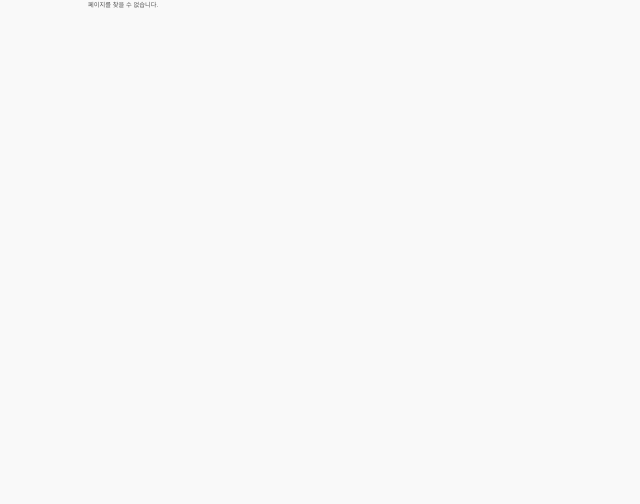
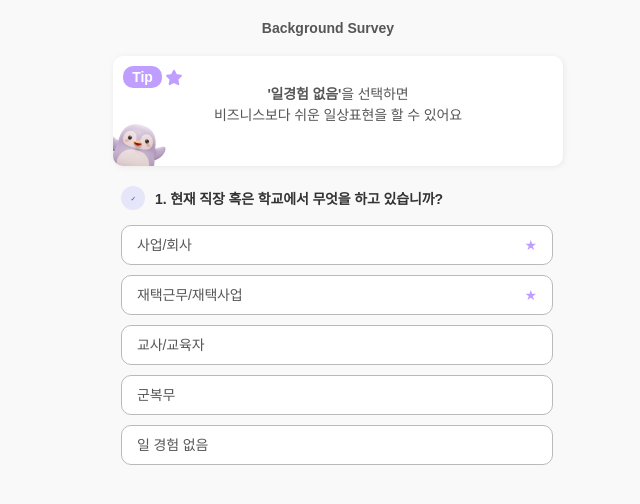
Before and after one commit to SSAFY12-B107/OmyPIc, a React (Vite) app in the folder Frontend/: page /auth/survey in a window 1280 px wide. Shown: the top 504 px of the page, without its empty margins (312-952 px from the left). Built offline with nearby package versions, Linux system fonts and the light colour scheme.

Commit message:
Chore : 라우터 설정 변경, 서베이 및 팁 css 수정

```diff
--- a/Frontend/src/App.tsx
+++ b/Frontend/src/App.tsx
@@ -2,7 +2,7 @@ import "./App.css";
 import { BrowserRouter, Routes, Route } from "react-router-dom";
 import Home from "./pages/home/Home";
 import Login from "./pages/auth/Login";
-// import Survey from "./pages/auth/Survey";
+import Survey from "./pages/auth/Survey";
 import Profile from "./pages/auth/Profile";
 import TestMain from "./pages/test/TestMain";
 import TestExam from "./pages/test/TestExam";
@@ -20,7 +20,7 @@ function App() {
 
         {/* Auth 관련 라우트 */}
         <Route path="/auth/login" element={<Login />} />
-        {/* <Route path="/auth/survey" element={<Survey />} /> */}
+        <Route path="/auth/survey" element={<Survey />} />
         <Route path="/auth/profile" element={<Profile />} />
 
         {/* Test 관련 라우트 */}
--- a/Frontend/src/components/survey/GeneralSurvey.module.css
+++ b/Frontend/src/components/survey/GeneralSurvey.module.css
@@ -1,7 +1,7 @@
 .box {
     height: 263px;
     position: relative;
-    width: 308px;
+    /* width: 308px; */
   }
 
   .group2 {
@@ -9,7 +9,7 @@
     left: 0;
     position: relative;
     top: 0;
-    width: 308px;
+    /* width: 308px; */
   }
 
   .frame {
@@ -20,7 +20,7 @@
     margin-left: 18px;
     overflow: hidden;
     position: relative;
-    width: 280px;
+    /* width: 280px; */
     margin-bottom: 10px;
     cursor: pointer;
     display: flex;
@@ -81,8 +81,8 @@
   }
 
   .questionText {
-    font-size: 16px;
-    font-weight: 500;
+    font-size: 1.4rem;
+    font-weight: 700;
     color: #333;
     letter-spacing: -0.15px;
   }
--- a/Frontend/src/components/survey/Tip.module.css
+++ b/Frontend/src/components/survey/Tip.module.css
@@ -1,23 +1,23 @@
 .tipContainer {
     background-color: #ffffff;
     border-radius: 10px;
-    width: calc(100% - 40px);
-    height: 100%;
+    width: calc(100%);
+    /* height: 100%; */
     position: relative;
-    margin-bottom: 20px;
-    padding: 16px 16px 16px 16px;
+    margin: 0 1rem 20px;
+    padding: 2rem 2rem 4rem;
     box-shadow: 1px 1px 6px 0px rgba(0, 0, 0, 0.07);
-    margin-left: 20px;
-    margin-right: 20px;
     overflow: hidden;
     height: auto;
   }
 
   .tipHeader {
+    position: absolute;
+    top: 1rem;
+    left: 1rem;
     display: flex;
     align-items: center;
     margin-bottom: 12px;
-    position: relative;
   }
 
   .tipLabel {
```
